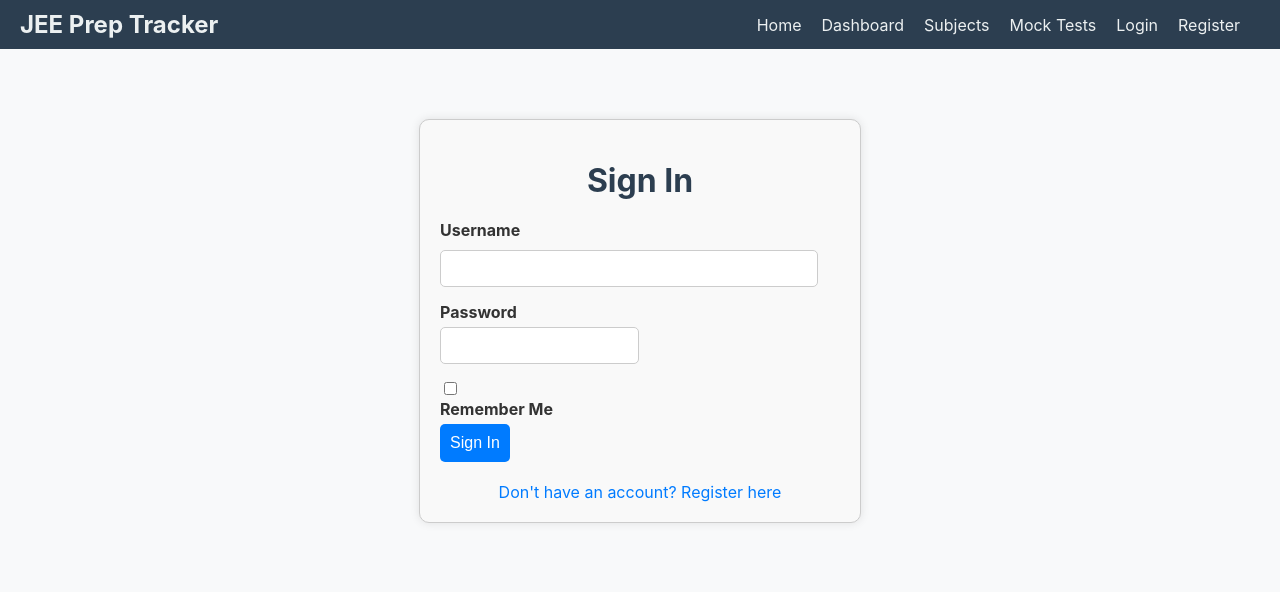
After one commit to M141R/jee-prep-tracker, a Flask app: page /login in a window 1280 px wide. The commit adds this page. Shown: the top 592 px of the page. Run offline with Flask 3, Linux system fonts and the light colour scheme.

Commit message:
Implement user authentication with login and registration features

```diff
--- a/jee-preparation-tracker/app/__init__.py
+++ b/jee-preparation-tracker/app/__init__.py
@@ -1,11 +1,15 @@
 from flask import Flask
 from flask_sqlalchemy import SQLAlchemy
 from flask_migrate import Migrate
+from flask_login import LoginManager
 from config import Config
 
 app = Flask(__name__)
 app.config.from_object(Config)
+
 db = SQLAlchemy(app)
 migrate = Migrate(app, db)
+login = LoginManager(app)
+login.login_view = 'login'
 
 from app import routes, models
--- a/jee-preparation-tracker/app/forms.py
+++ b/jee-preparation-tracker/app/forms.py
@@ -1,6 +1,7 @@
 from flask_wtf import FlaskForm
-from wtforms import StringField, DateField, FloatField, SubmitField
-from wtforms.validators import DataRequired
+from wtforms import StringField, DateField, FloatField, SubmitField, PasswordField, BooleanField
+from wtforms.validators import DataRequired, ValidationError, Email, EqualTo
+from app.models import User
 
 class MockTestForm(FlaskForm):
     name = StringField('Name', validators=[DataRequired()])
@@ -8,3 +9,27 @@ class MockTestForm(FlaskForm):
     score = FloatField('Score', validators=[DataRequired()])
     total_marks = FloatField('Total Marks', validators=[DataRequired()])
     submit = SubmitField('Submit')
+
+class LoginForm(FlaskForm):
+    username = StringField('Username', validators=[DataRequired()])
+    password = PasswordField('Password', validators=[DataRequired()])
+    remember_me = BooleanField('Remember Me')
+    submit = SubmitField('Sign In')
+
+class RegistrationForm(FlaskForm):
+    username = StringField('Username', validators=[DataRequired()])
+    email = StringField('Email', validators=[DataRequired(), Email()])
+    password = PasswordField('Password', validators=[DataRequired()])
+    password2 = PasswordField(
+        'Repeat Password', validators=[DataRequired(), EqualTo('password')])
+    submit = SubmitField('Register')
+
+    def validate_username(self, username):
+        user = User.query.filter_by(username=username.data).first()
+        if user is not None:
+            raise ValidationError('Please use a different username.')
+
+    def validate_email(self, email):
+        user = User.query.filter_by(email=email.data).first()
+        if user is not None:
+            raise ValidationError('Please use a different email address.')
--- a/jee-preparation-tracker/app/routes.py
+++ b/jee-preparation-tracker/app/routes.py
@@ -1,8 +1,9 @@
 import requests
 from flask import render_template, request, redirect, url_for, flash
+from flask_login import current_user, login_user, logout_user, login_required
 from app import app, db
-from app.models import Subject, Chapter, Topic, MockTest
-from app.forms import MockTestForm
+from app.models import Subject, Chapter, Topic, MockTest, User
+from app.forms import MockTestForm, LoginForm, RegistrationForm
 from datetime import datetime
 
 @app.route('/')
@@ -11,6 +12,7 @@ def index():
     return render_template('index.html', subjects=subjects)
 
 @app.route('/dashboard')
+@login_required
 def dashboard():
     subjects = Subject.query.all()
     quote = get_motivational_quote()
@@ -18,6 +20,7 @@ def dashboard():
     return render_template('dashboard.html', subjects=subjects, quote=quote, mock_tests=mock_tests)
 
 @app.route('/subjects')
+@login_required
 def subjects():
     subjects = Subject.query.all()
     for subject in subjects:
@@ -31,6 +34,7 @@ def subject(subject_id):
     return render_template('subject.html', subject=subject)
 
 @app.route('/chapter/<int:chapter_id>', methods=['GET', 'POST'])
+@login_required
 def chapter(chapter_id):
     chapter = Chapter.query.get_or_404(chapter_id)
     if request.method == 'POST':
@@ -45,6 +49,7 @@ def chapter(chapter_id):
     return render_template('chapter.html', chapter=chapter)
 
 @app.route('/mock_tests')
+@login_required
 def mock_tests():
     tests = MockTest.query.all()
     return render_template('mock_tests.html', tests=tests)
@@ -90,3 +95,44 @@ def get_motivational_quote():
         data = response.json()
         return f'"{data["content"]}" - {data["author"]}'
     return "Keep pushing forward!"
+
+@app.route('/login', methods=['GET', 'POST'])
+def login():
+    if current_user.is_authenticated:
+        return redirect(url_for('index'))
+    form = LoginForm()
+    if form.validate_on_submit():
+        user = User.query.filter_by(username=form.username.data).first()
+        if user is None or not user.check_password(form.password.data):
+            flash('Invalid username or password')
+            return redirect(url_for('login'))
+        login_user(user, remember=form.remember_me.data)
+        return redirect(url_for('index'))
+    return render_template('login.html', title='Sign In', form=form)
+
+@app.route('/logout')
+def logout():
+    logout_user()
+    return redirect(url_for('index'))
+
+@app.route('/register', methods=['GET', 'POST'])
+def register():
+    if current_user.is_authenticated:
+        return redirect(url_for('index'))
+    form = RegistrationForm()
+    if form.validate_on_submit():
+        user = User(username=form.username.data, email=form.email.data)
+        user.set_password(form.password.data)
+        db.session.add(user)
+        db.session.commit()
+        flash('Congratulations, you are now a registered user!')
+        return redirect(url_for('login'))
+    return render_template('register.html', title='Register', form=form)
+
+@app.route('/test_db')
+def test_db():
+    user = User(username='testuser', email='test@example.com')
+    user.set_password('password')
+    db.session.add(user)
+    db.session.commit()
+    return 'User added to the database!'
--- a/jee-preparation-tracker/app/static/css/style.css
+++ b/jee-preparation-tracker/app/static/css/style.css
@@ -165,6 +165,68 @@ button.increment {
     margin-right: 5px;
 }
 
+.form-container {
+    max-width: 400px;
+    margin: 50px auto;
+    padding: 20px;
+    border: 1px solid #ccc;
+    border-radius: 10px;
+    background-color: #f9f9f9;
+    box-shadow: 0 0 10px rgba(0, 0, 0, 0.1);
+}
+
+.form-container h1 {
+    text-align: center;
+    margin-bottom: 20px;
+}
+
+.form-container form {
+    display: flex;
+    flex-direction: column;
+}
+
+.form-container label {
+    margin-bottom: 5px;
+    font-weight: bold;
+}
+
+.form-container input[type="text"],
+.form-container input[type="password"],
+.form-container input[type="email"] {
+    padding: 10px;
+    margin-bottom: 15px;
+    border: 1px solid #ccc;
+    border-radius: 5px;
+}
+
+.form-container input[type="submit"] {
+    padding: 10px;
+    background-color: #007bff;
+    color: white;
+    border: none;
+    border-radius: 5px;
+    cursor: pointer;
+    font-size: 16px;
+}
+
+.form-container input[type="submit"]:hover {
+    background-color: #0056b3;
+}
+
+.form-container .form-footer {
+    text-align: center;
+    margin-top: 20px;
+}
+
+.form-container .form-footer a {
+    color: #007bff;
+    text-decoration: none;
+}
+
+.form-container .form-footer a:hover {
+    text-decoration: underline;
+}
+
 /* Responsive styles */
 @media (max-width: 768px) {
     .container {
--- a/jee-preparation-tracker/app/templates/base.html
+++ b/jee-preparation-tracker/app/templates/base.html
@@ -40,6 +40,12 @@
         <a href="{{ url_for('dashboard') }}">Dashboard</a>
         <a href="{{ url_for('subjects') }}">Subjects</a>
         <a href="{{ url_for('mock_tests') }}">Mock Tests</a>
+        {% if current_user.is_authenticated %}
+          <a href="{{ url_for('logout') }}">Logout</a>
+        {% else %}
+          <a href="{{ url_for('login') }}">Login</a>
+          <a href="{{ url_for('register') }}">Register</a>
+        {% endif %}
       </div>
     </div>
     <div class="container">
--- a/jee-preparation-tracker/app/templates/index.html
+++ b/jee-preparation-tracker/app/templates/index.html
@@ -4,9 +4,4 @@
 
 {% block content %}
   <h1>JEE Preparation Tracker</h1>
-  <ul>
-    {% for subject in subjects %}
-      <li>{{ subject.name }}: {{ subject.coverage }}%</li>
-    {% endfor %}
-  </ul>
 {% endblock %}
--- /dev/null
+++ b/jee-preparation-tracker/app/templates/login.html
@@ -0,0 +1,30 @@
+{% extends "base.html" %}
+
+{% block title %}Sign In{% endblock %}
+
+{% block content %}
+  <div class="form-container">
+    <h1>Sign In</h1>
+    <form method="POST" action="{{ url_for('login') }}">
+      {{ form.hidden_tag() }}
+      <div>
+        {{ form.username.label(class="form-label") }}
+        {{ form.username(class="form-control") }}
+      </div>
+      <div>
+        {{ form.password.label(class="form-label") }}
+        {{ form.password(class="form-control") }}
+      </div>
+      <div>
+        {{ form.remember_me(class="form-check-input") }}
+        {{ form.remember_me.label(class="form-check-label") }}
+      </div>
+      <div>
+        {{ form.submit(class="btn btn-primary") }}
+      </div>
+    </form>
+    <div class="form-footer">
+      <a href="{{ url_for('register') }}">Don't have an account? Register here</a>
+    </div>
+  </div>
+{% endblock %}
--- a/jee-preparation-tracker/config.py
+++ b/jee-preparation-tracker/config.py
@@ -4,6 +4,6 @@ import os
 basedir = os.path.abspath(os.path.dirname(__file__))
 
 class Config:
-    SECRET_KEY = os.environ.get('SECRET_KEY') or 'you-will-never-guess'
-    SQLALCHEMY_DATABASE_URI = 'sqlite:///' + os.path.join(basedir, 'app.db')
+    SQLALCHEMY_DATABASE_URI = os.getenv('DATABASE_URL')
     SQLALCHEMY_TRACK_MODIFICATIONS = False
+    SECRET_KEY = os.getenv('SECRET_KEY', 'your_secret_key')
```
Also changed, not shown: jee-preparation-tracker/app/models.py (+19 -1 lines), jee-preparation-tracker/app/templates/register.html (added, +34 -0 lines), jee-preparation-tracker/migrations/versions/3352f1ef058a_add_coverage_status_prev_year_questions_.py (deleted, +0 -50 lines), jee-preparation-tracker/migrations/versions/a35b6ae8072c_initial_migration.py (added, +103 -0 lines), jee-preparation-tracker/migrations/versions/a6a107b12543_increase_length_of_password_hash.py (added, +38 -0 lines), jee-preparation-tracker/migrations/versions/cae0b264b3a3_add_mock_test_table.py (deleted, +0 -41 lines), jee-preparation-tracker/migrations/versions/e32da4cd9245_update_prev_year_questions_to_string.py (deleted, +0 -38 lines), jee-preparation-tracker/requirements.txt (+25 -6 lines), 1 other file.
